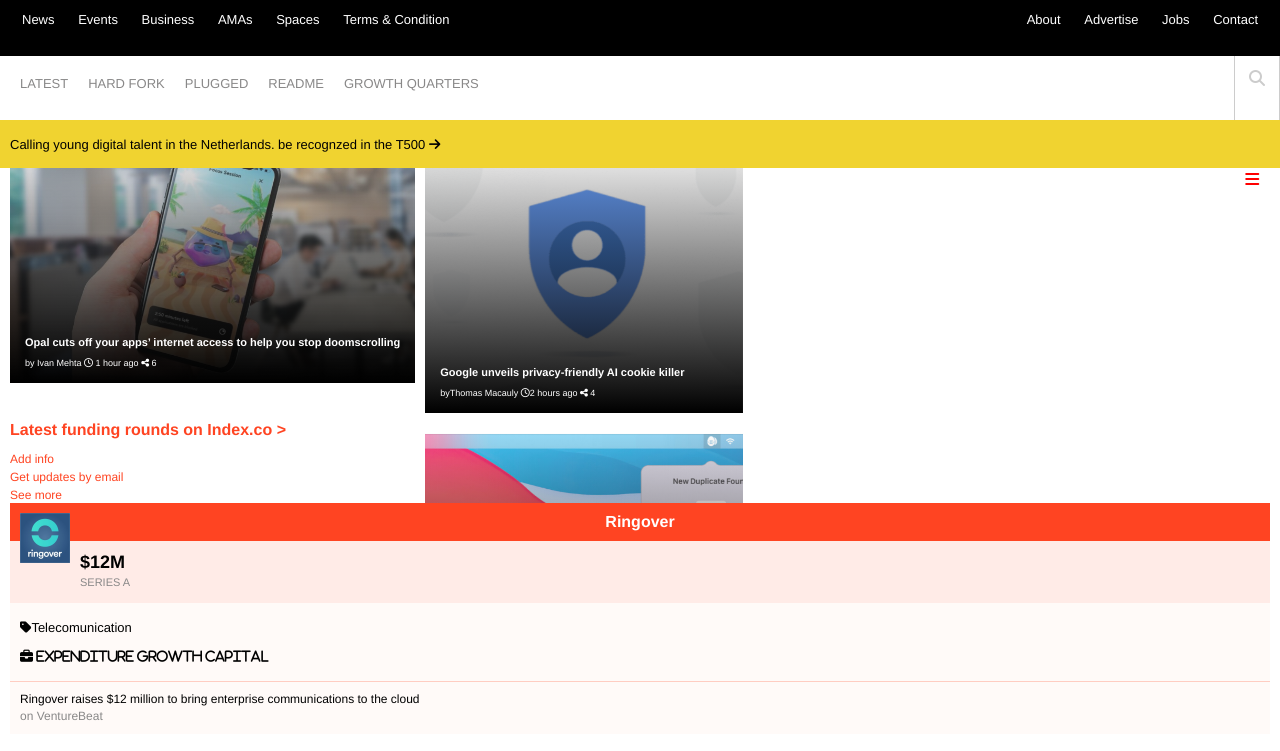
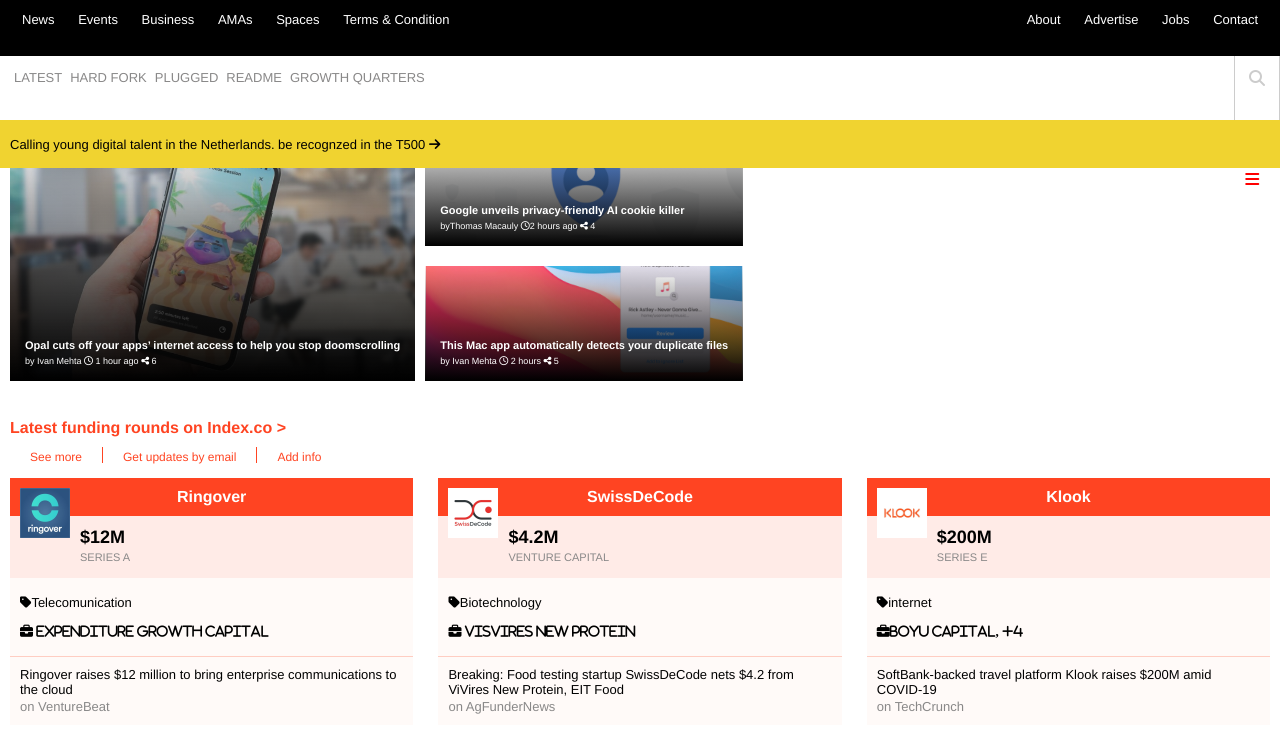
Before and after one commit to chukwuemeka1234/the-next-web-clone, a website: page index.html in a window 1280 px wide. Shown: the top 751 px of the page. Drawn offline with Linux system fonts and the light colour scheme.

Commit message:
Add styling of Tablet @Media

```diff
--- a/index.html
+++ b/index.html
@@ -89,9 +89,9 @@
         <section class="latest-funding flex wraper">
             <div class="funding-heading flex">
                 <h2>Latest funding rounds on Index.co     &gt;</h2>
-                <ul>
+                <ul class="flex">
                     <li><a href="#">Add info</a></li>
-                    <li><a href="#">Get updates by email</a></li>
+                    <li id="updates"><a href="#">Get updates by email</a></li>
                     <li><a href="#">See more</a></li>
                 </ul>
             </div>
@@ -128,7 +128,7 @@
                         <span>on AgFunderNews</span></a>
                     </div>
                 </div>
-                <div class="box">
+                <div class="box" id="third-box">
                     <div class="top-box">
                         <img src="img/funding-img-3.jpg" alt="Klook">
                         <a href="#"><h4 class="orange">Klook</h4></a>
@@ -144,7 +144,7 @@
                         <span>on TechCrunch</span></a>
                     </div>
                 </div>
-                <div class="box">
+                <div class="box" id="fourth-box">
                     <div class="top-box">
                         <img src="img/funding-img-4.jpg" alt="Wolt">
                         <a href="#"><h4 class="orange">Wolt</h4></a>
--- a/main.css
+++ b/main.css
@@ -101,7 +101,7 @@
 .sub-content-info {
   margin-top: 20px;
   height: 35vh;
-  margin-bottom: 10px;
+  margin-bottom: 5px;
   flex-direction: column;
   justify-content: flex-end;
   color: #fff;
@@ -362,7 +362,7 @@
   }
 
   .invisible-links a {
-    padding: 10px;
+    padding: 4px;
     color:#898888;
   }
 
@@ -391,13 +391,12 @@
     height: 6vh;
     padding: 10px;
     font-size: 13px;
-
   }
 
   .content-container {
     flex-direction: row;
     height: 300px;
-    margin-top: 3px;
+    margin-top: 1px;
   }
 
   .content-info img {
@@ -410,4 +409,70 @@
     height: 250px;
   }
 
+  .sub-content-container {
+    height: 270px;
+    display: flex;
+    flex-direction: column;
+    justify-content: space-between;
+  }
+
+  .sub-content-info {
+    font-size: 10px;
+    height: 130px;
+  }
+
+  .content-info,
+  .sub-content-info {
+    margin-bottom: 0;
+  }
+
+  .content-container h1,
+  .content-container h2 {
+    margin-bottom: 5px;
+  }
+
+  .funding-heading {
+    align-items: flex-start;
+  }
+
+  .funding-heading ul {
+    flex-direction: row-reverse;
+    margin-top: 10px;
+  }
+
+  .funding-heading li {
+    padding-left: 20px;
+    padding-right: 20px;
+    height: 1rem;
+    margin-bottom: 15px;
+    list-style-type: none;
+  }
+
+  .funding-heading #updates {
+    border-left: 1px #f42 solid;
+    border-right: 1px #f42 solid;
+  }
+
+  .funding-boxes {
+    display: flex;
+    justify-content: space-between;
+  }
+
+  .box {
+    width: 32%;
+  }
+
+  .center-box a,
+  .bottom-box a {
+    font-size: 13px;
+  }
+
+  #third-box {
+    display: block;
+  }
+
+  #fourth-box {
+    display: none;
+  }
+
 }
```
Also changed, not shown: 1 other file.
